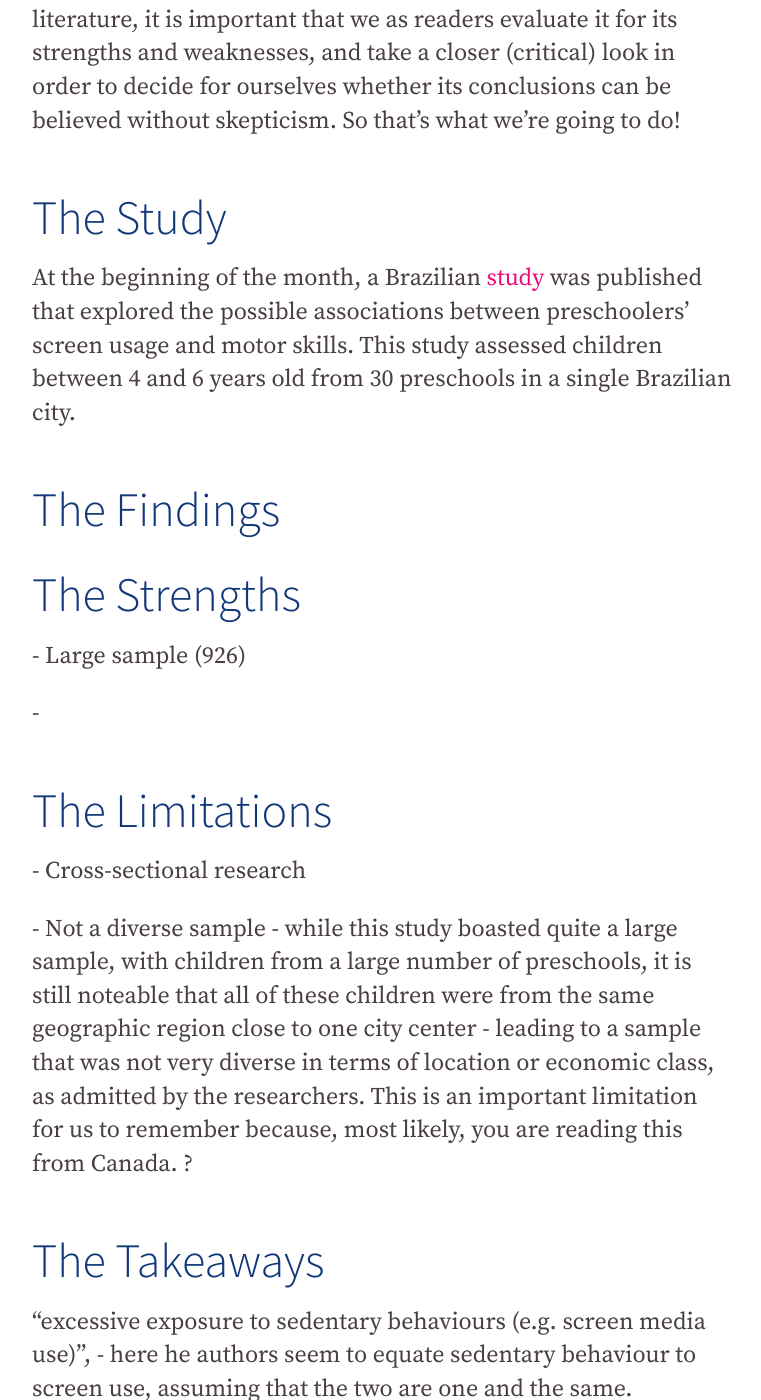
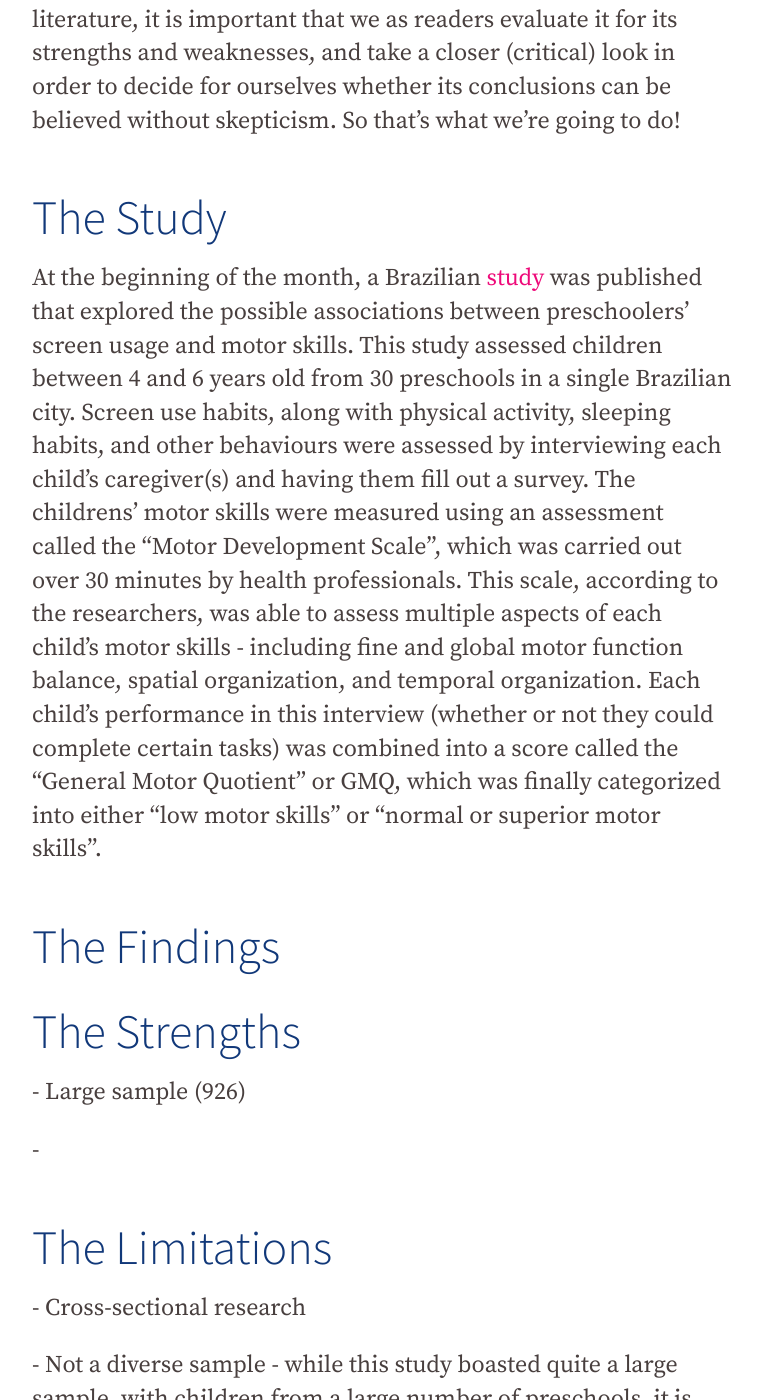
Before and after one commit to famliy-screen-time/familyscreentime.ca, a Jekyll site: the page built from _posts/2020-06-15-st-bp.md, in a window 1280 px wide and 1400 px high, scrolled down 387 px. Shown: the whole window, without its empty margins (56-817 px from the left). Built offline with Jekyll 4.4.1, drawn with Linux system fonts in a browser that asks for light colours; nearby versions of some CDN libraries; some of the changed text lies outside the part shown.

Commit message:
Update Blog “2020-06-15-st-bp”

```diff
--- a/_posts/2020-06-15-st-bp.md
+++ b/_posts/2020-06-15-st-bp.md
@@ -10,15 +10,7 @@ When a new and noteworthy study is introduced into the literature, it is importa
 
 # The Study
 
-At the beginning of the month, a Brazilian [study](https://www.liebertpub.com/doi/full/10.1089/cyber.2019.0238) was published that explored the possible associations between preschoolers' screen usage and motor skills. This study assessed children between 4 and 6 years old from 30 preschools in a single Brazilian city.
-
-
-
-
-
-
-
-
+At the beginning of the month, a Brazilian [study](https://www.liebertpub.com/doi/full/10.1089/cyber.2019.0238) was published that explored the possible associations between preschoolers' screen usage and motor skills. This study assessed children between 4 and 6 years old from 30 preschools in a single Brazilian city. Screen use habits, along with physical activity, sleeping habits, and other behaviours were assessed by interviewing each child's caregiver(s) and having them fill out a survey. The childrens' motor skills were measured using an assessment called the "Motor Development Scale", which was carried out over 30 minutes by health professionals. This scale, according to the researchers, was able to assess multiple aspects of each child's motor skills - including fine and global motor function balance, spatial organization, and temporal organization. Each child's performance in this interview (whether or not they could complete certain tasks) was combined into a score called the "General Motor Quotient" or GMQ, which was finally categorized into either "low motor skills" or "normal or superior motor skills".
 
 
 
@@ -36,6 +28,8 @@ At the beginning of the month, a Brazilian [study](https://www.liebertpub.com/do
 
 \- Not a diverse sample - while this study boasted quite a large sample, with children from a large number of preschools, it is still noteable that all of these children were from the same geographic region close to one city center - leading to a sample that was not very diverse in terms of location or economic class, as admitted by the researchers. This is an important limitation for us to remember because, most likely, you are reading this from Canada. ?
 
+\- Motor skills dichotomized - why not continuous?
+
 
 
 # The Takeaways
```
